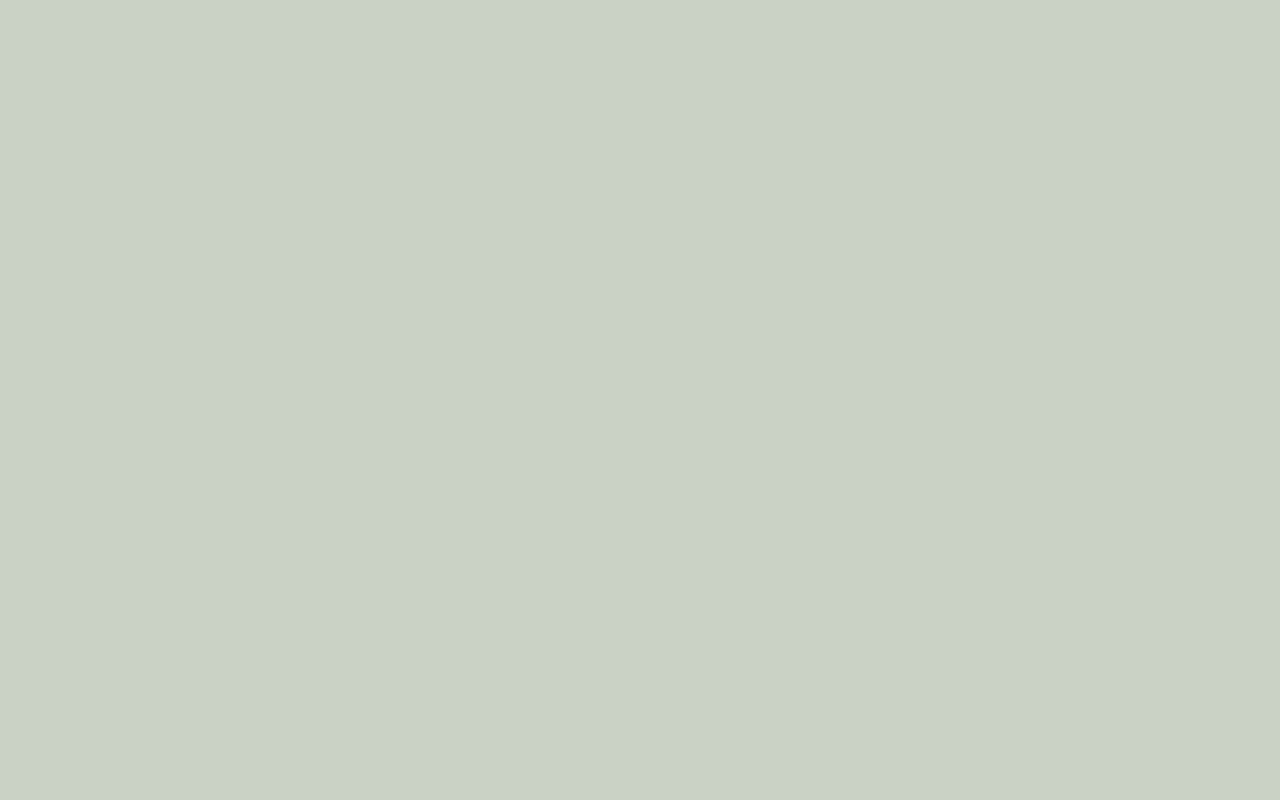
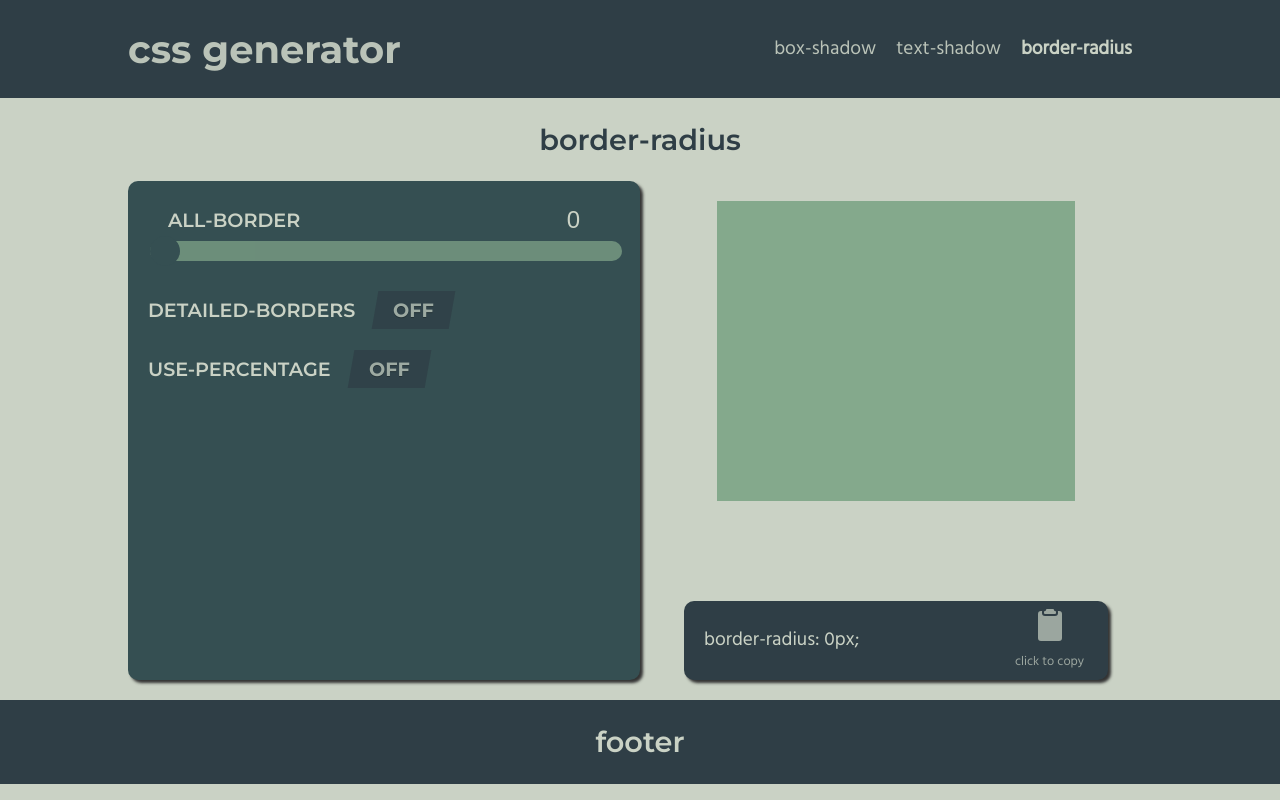
Before and after one commit to thibault-castelli/another_css_generator, a React (Vite) app: page /border-radius in a window 1280 px wide. Before the commit this address had no page. Built offline with nearby package versions, Linux system fonts and the light colour scheme.

Commit message:
Add border radius page

```diff
--- a/src/App.tsx
+++ b/src/App.tsx
@@ -3,6 +3,8 @@ import Home from './pages/Home';
 import SharedLayout from './components/SharedLayout';
 import BoxShadow from './pages/BoxShadow';
 import TextShadow from './pages/TextShadow';
+import BorderRadius from './pages/BorderRadius';
+import Error from './pages/Error';
 
 function App() {
    return (
@@ -13,6 +15,8 @@ function App() {
                   <Route index element={<Home />} />
                   <Route path="/box-shadow" element={<BoxShadow />} />
                   <Route path="/text-shadow" element={<TextShadow />} />
+                  <Route path="/border-radius" element={<BorderRadius />} />
+                  <Route path="*" element={<Error />} />
                </Route>
             </Routes>
          </BrowserRouter>
--- a/src/components/DemoBox.tsx
+++ b/src/components/DemoBox.tsx
@@ -25,6 +25,10 @@ const DemoBox = ({ cssProperty, cssValue, text = '' }: Props) => {
          case CssProperty.textShadow:
             setCssObj({ textShadow: cssValue });
             setCssPrompt('text-shadow: ' + cssValue + ';');
+            break;
+         case CssProperty.borderRadius:
+            setCssObj({ borderRadius: cssValue });
+            setCssPrompt('border-radius: ' + cssValue + ';');
             break;
       }
    }, [cssValue]);
--- a/src/components/Header.tsx
+++ b/src/components/Header.tsx
@@ -15,6 +15,9 @@ const Header = () => {
                   <li>
                      <NavLink to="/text-shadow">text-shadow</NavLink>
                   </li>
+                  <li>
+                     <NavLink to="/border-radius">border-radius</NavLink>
+                  </li>
                </ul>
             </nav>
          </div>
--- a/src/enums.ts
+++ b/src/enums.ts
@@ -1,4 +1,5 @@
 export enum CssProperty {
    boxShadow,
    textShadow,
+   borderRadius,
 }
--- /dev/null
+++ b/src/pages/BorderRadius.tsx
@@ -0,0 +1,100 @@
+import { CssProperty } from '../enums';
+import { useState, useEffect } from 'react';
+import Slider from '../components/Slider';
+import CheckBox from '../components/CheckBox';
+import DemoBox from '../components/DemoBox';
+
+const BorderRadius = () => {
+   const [isDetailBorder, setIsDetailBorder] = useState<boolean>(false);
+   const [isPercentage, setIsPercentage] = useState<boolean>(false);
+   const [topLeft, setTopLeft] = useState<string>('0');
+   const [topRight, setTopRight] = useState<string>('0');
+   const [bottomRight, setbottomRight] = useState<string>('0');
+   const [bottomLeft, setbottomLeft] = useState<string>('0');
+   const [all, setAll] = useState<string>('0');
+   const [cssValue, setCssValue] = useState<string>('0px');
+
+   useEffect(() => {
+      const unit: string = isPercentage ? '%' : 'px';
+      setCssValue(
+         isDetailBorder
+            ? `${topLeft}${unit} ${topRight}${unit} ${bottomRight}${unit} ${bottomLeft}${unit}`
+            : `${all}${unit}`
+      );
+   }, [
+      topLeft,
+      topRight,
+      bottomLeft,
+      bottomRight,
+      isDetailBorder,
+      isPercentage,
+      all,
+   ]);
+
+   return (
+      <main>
+         <h2>border-radius</h2>
+         <section className="container col-2">
+            <form>
+               {isDetailBorder ? (
+                  <>
+                     <Slider
+                        minSlider={0}
+                        maxSlider={100}
+                        name="top-left"
+                        sliderValue={topLeft}
+                        setSliderValue={setTopLeft}
+                     />
+                     <Slider
+                        minSlider={0}
+                        maxSlider={100}
+                        name="top-right"
+                        sliderValue={topRight}
+                        setSliderValue={setTopRight}
+                     />
+                     <Slider
+                        minSlider={0}
+                        maxSlider={100}
+                        name="bottom-left"
+                        sliderValue={bottomLeft}
+                        setSliderValue={setbottomLeft}
+                     />
+                     <Slider
+                        minSlider={0}
+                        maxSlider={100}
+                        name="bottom-right"
+                        sliderValue={bottomRight}
+                        setSliderValue={setbottomRight}
+                     />
+                  </>
+               ) : (
+                  <Slider
+                     minSlider={0}
+                     maxSlider={100}
+                     name="all-border"
+                     sliderValue={all}
+                     setSliderValue={setAll}
+                  />
+               )}
+               <CheckBox
+                  name="detailed-borders"
+                  checkBoxValue={isDetailBorder}
+                  setCheckBoxValue={setIsDetailBorder}
+               />
+               <CheckBox
+                  name="use-percentage"
+                  checkBoxValue={isPercentage}
+                  setCheckBoxValue={setIsPercentage}
+               />
+            </form>
+
+            <DemoBox
+               cssProperty={CssProperty.borderRadius}
+               cssValue={cssValue}
+            />
+         </section>
+      </main>
+   );
+};
+
+export default BorderRadius;
--- a/src/pages/BoxShadow.tsx
+++ b/src/pages/BoxShadow.tsx
@@ -16,7 +16,7 @@ const BoxShadow = () => {
    const [opacity, setOpacity] = useState<string>('0.8');
    const [cssValue, setCssValue] = useState<string>('10px 10px 0px 0px #333');
 
-   let colorRgb = hexToRgb(color);
+   let colorRgb: Rgb = hexToRgb(color);
 
    useEffect(() => {
       setCssValue(
@@ -31,7 +31,9 @@ const BoxShadow = () => {
    }, [color]);
 
    return (
-      <main className="container col-2">
+      <main>
+         <h2>box-shadow</h2>
+         <section className="container col-2">
             <form
                onSubmit={(e) => {
                   e.preventDefault();
@@ -86,6 +88,7 @@ const BoxShadow = () => {
             </form>
 
             <DemoBox cssProperty={CssProperty.boxShadow} cssValue={cssValue} />
+         </section>
       </main>
    );
 };
--- /dev/null
+++ b/src/pages/Error.tsx
@@ -0,0 +1,10 @@
+const Error = () => {
+   return (
+      <main>
+         <h2>error 404</h2>
+         <p>Page not found</p>
+      </main>
+   );
+};
+
+export default Error;
--- a/src/pages/TextShadow.tsx
+++ b/src/pages/TextShadow.tsx
@@ -2,7 +2,7 @@ import DemoBox from '../components/DemoBox';
 import Slider from '../components/Slider';
 import { CssProperty } from '../enums';
 import { useState, useEffect } from 'react';
-import { hexToRgb } from '../utlis';
+import { Rgb, hexToRgb } from '../utlis';
 import ColorPicker from '../components/ColorPicker';
 
 const TextShadow = () => {
@@ -13,7 +13,7 @@ const TextShadow = () => {
    const [opacity, setOpacity] = useState<string>('0.8');
    const [cssValue, setCssValue] = useState<string>('5px 5px 5px #333');
 
-   let colorRgb = hexToRgb(color);
+   let colorRgb: Rgb = hexToRgb(color);
 
    useEffect(() => {
       setCssValue(
@@ -26,7 +26,9 @@ const TextShadow = () => {
    }, [color]);
 
    return (
-      <main className="container col-2">
+      <main>
+         <h2>text-shadow</h2>
+         <section className="container col-2">
             <form>
                <Slider
                   minSlider={-50}
@@ -66,8 +68,9 @@ const TextShadow = () => {
             <DemoBox
                cssProperty={CssProperty.textShadow}
                cssValue={cssValue}
-            text="Preview text !"
+               text="This is the preview text."
             />
+         </section>
       </main>
    );
 };
--- a/src/style/index.css
+++ b/src/style/index.css
@@ -29,6 +29,15 @@ h5,
 h6 {
   font-family: "Montserrat", sans-serif;
   font-weight: 700;
+}
+
+h2 {
+  text-align: center;
+  color: #2f3e46;
+  font-weight: 600;
+}
+h2 + p {
+  text-align: center;
 }
 
 label {
@@ -75,6 +84,9 @@ footer {
   margin-top: 20px;
   padding: 1px 0;
   color: #cad2c5;
+}
+footer h2 {
+  color: inherit;
 }
 
 nav ul {
@@ -272,7 +284,7 @@ form .container-checkbox .checkbox-wrapper .tgl-skewed:checked + .tgl-btn:after
   color: #cad2c5;
 }
 .demo-box-container .demo-box {
-  width: 50%;
+  width: 70%;
   min-height: 300px;
   background-color: #84a98c;
   margin: 0 auto;
--- a/src/style/index.scss
+++ b/src/style/index.scss
@@ -40,6 +40,15 @@ h5,
 h6 {
    font-family: 'Montserrat', sans-serif;
    font-weight: 700;
+}
+h2 {
+   text-align: center;
+   color: $black;
+   font-weight: 600;
+
+   + p {
+      text-align: center;
+   }
 }
 label {
    font-family: 'Montserrat', sans-serif;
@@ -92,6 +101,10 @@ footer {
    margin-top: 20px;
    padding: 1px 0;
    color: $white;
+
+   h2 {
+      color: inherit;
+   }
 }
 
 // --- NAVIGATION ---
@@ -145,6 +158,7 @@ form {
          appearance: none;
          width: 100%;
          height: 20px;
+         // margin-top: 10px;
          border-radius: 10px;
          background-color: $light-green;
          outline: none;
@@ -316,7 +330,7 @@ form {
    color: $white;
 
    .demo-box {
-      width: 50%;
+      width: 70%;
       min-height: 300px;
       background-color: $light-green;
       margin: 0 auto;
```
Also changed, not shown: 1 other file (tests, documents, lock files or other folders). Lines whose indentation alone changed are shown as unchanged.
